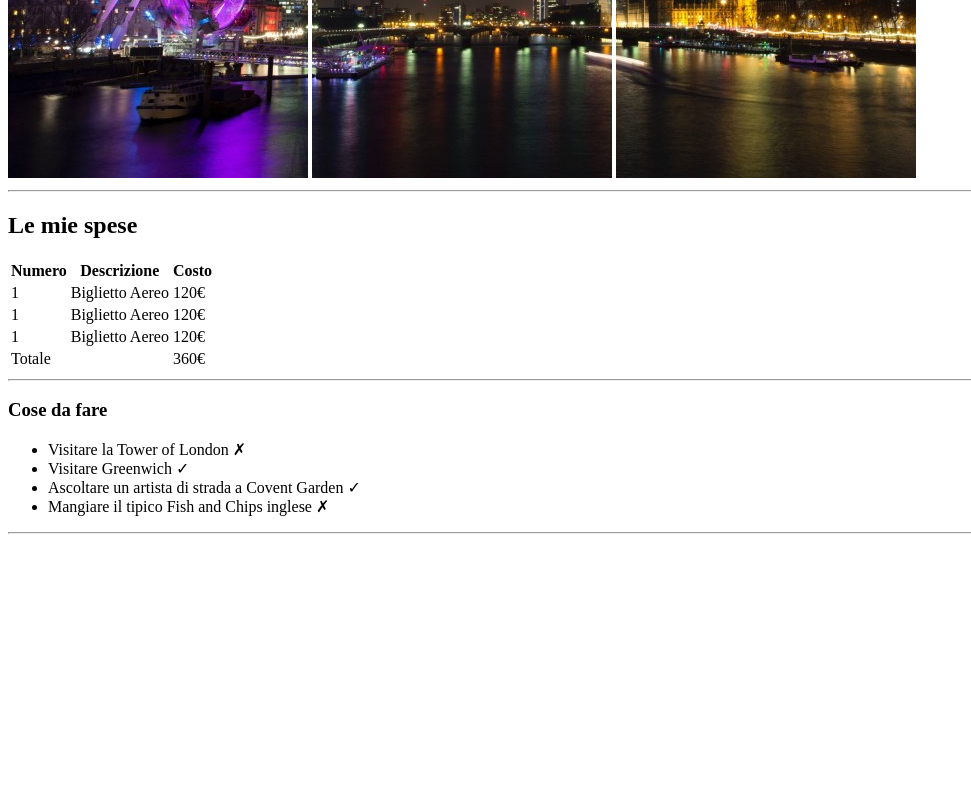
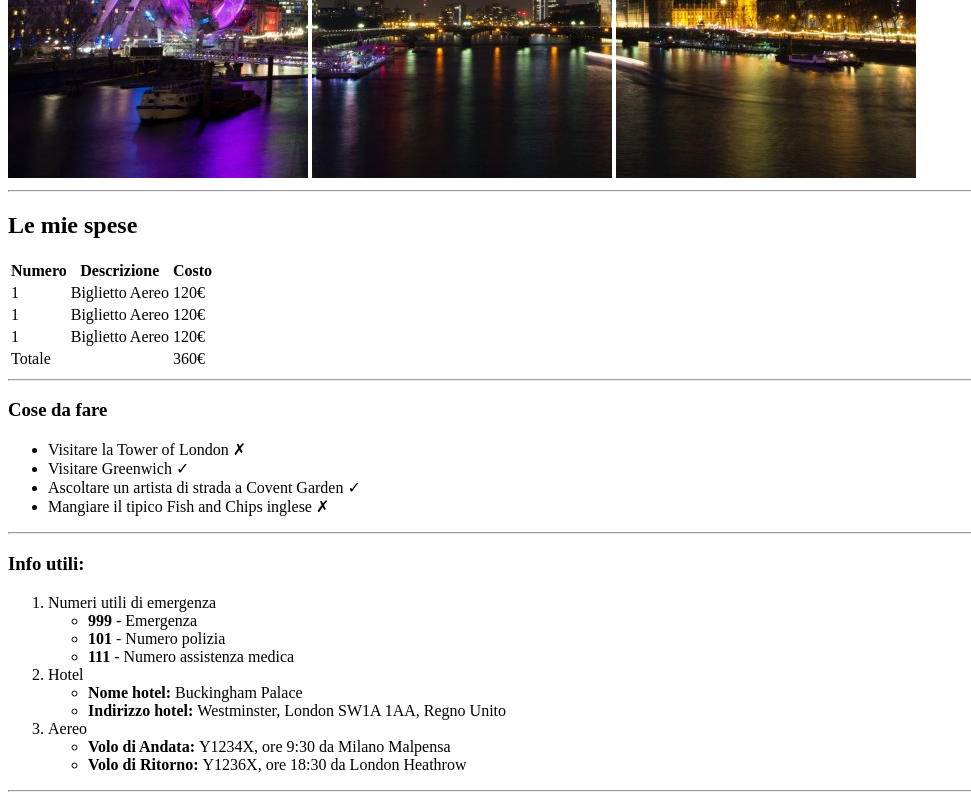
Before and after one commit to EmanuelaCalderone/html-london-trip, a plain HTML site: page index.html in a window 1280 px wide. Shown: the part 502-1302 px from the top of the page, without its empty margins (0-971 px from the left). Before the commit the page ends 1044 px from the top, so only its background shows below. Drawn offline with Linux system fonts and the light colour scheme.

Commit message:
add info utili section

```diff
--- a/index.html
+++ b/index.html
@@ -72,15 +72,30 @@
 
         <!-- section info utili -->
         <section>
-
+            <h3>Info utili:</h3>
+            <ol>
+                <li>Numeri utili di emergenza
+                    <ul>
+                        <li><strong>999</strong> - Emergenza</li>
+                        <li><strong>101</strong> - Numero polizia</li>
+                        <li><strong>111</strong> - Numero assistenza medica</li>
+                    </ul>
+                </li>
+                <li>Hotel
+                    <ul>
+                        <li><strong>Nome hotel: </strong>Buckingham Palace</li>
+                        <li><strong>Indirizzo hotel: </strong>Westminster, London SW1A 1AA, Regno Unito</li>
+                    </ul>
+                </li>
+                <li>Aereo
+                    <ul>
+                        <li><strong>Volo di Andata: </strong>Y1234X, ore 9:30 da Milano Malpensa</li>
+                        <li><strong>Volo di Ritorno: </strong>Y1236X, ore 18:30 da London Heathrow</li>
+                    </ul>
+                </li>
+            </ol>
         </section>
-
-
-
-
-
-
-
+        <hr>
 
         <!-- section foto -->
         <section>
```
